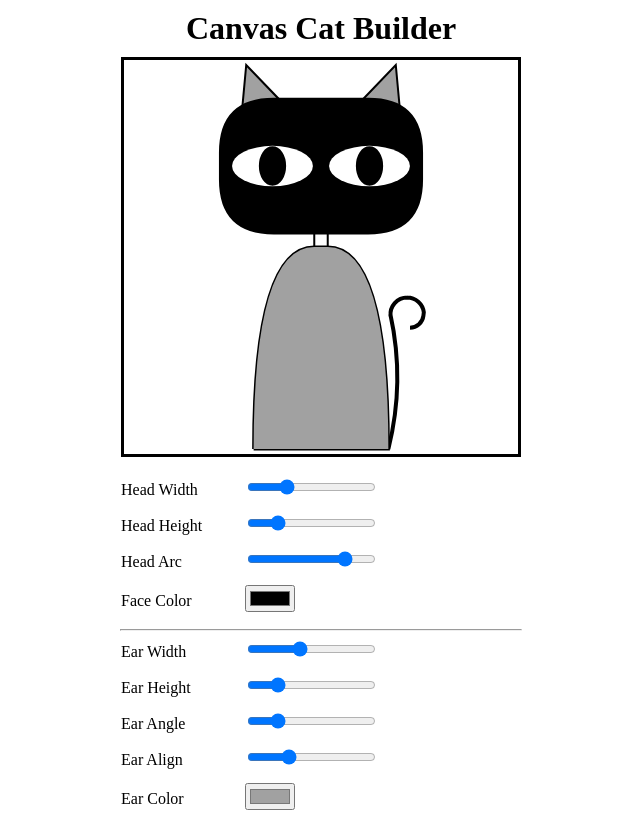
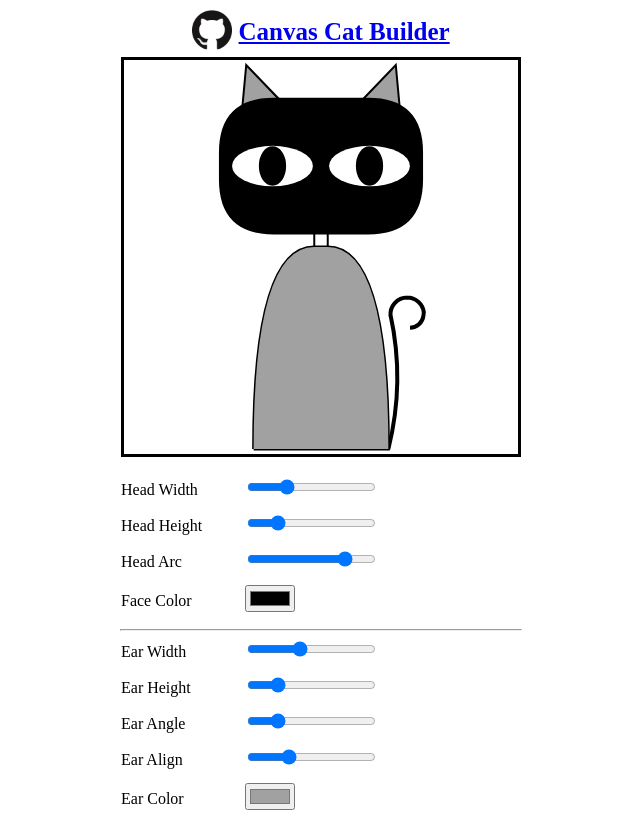
Before and after one commit to ai8hyf/html-canvas-cat-generator, a plain HTML site: page index.html in a window 1280 px wide. Shown: the top 822 px of the page, without its empty margins (319-959 px from the left). Drawn offline with nearby package versions, Linux system fonts and the light colour scheme.

Commit message:
modify demo

```diff
--- a/demo.css
+++ b/demo.css
@@ -6,8 +6,15 @@ html, body, div, h1, h2, canvas{
 
 h1{
     width: 100%;
-    padding: 10px 0;
     text-align: center;
+    line-height: 50px;
+    font-size: 25px;
+}
+
+img{
+    height: 40px;
+    position: relative;
+    top: 10px;
 }
 
 .cat-preview{
--- a/index.html
+++ b/index.html
@@ -11,7 +11,7 @@
 
     <div>
         <div class="cat-preview">
-            <h1>Canvas Cat Builder</h1>
+            <h1><img src="GitHub-Mark-120px-plus.png" alt="github"> <a href="https://github.com/ai8hyf/html-canvas-cat-generator">Canvas Cat Builder</a></h1>
             <canvas id="cat-preview-canvas"></canvas>
         </div>
 
```
Also changed, not shown: GitHub-Mark-120px-plus.png (added), 1 other file.
